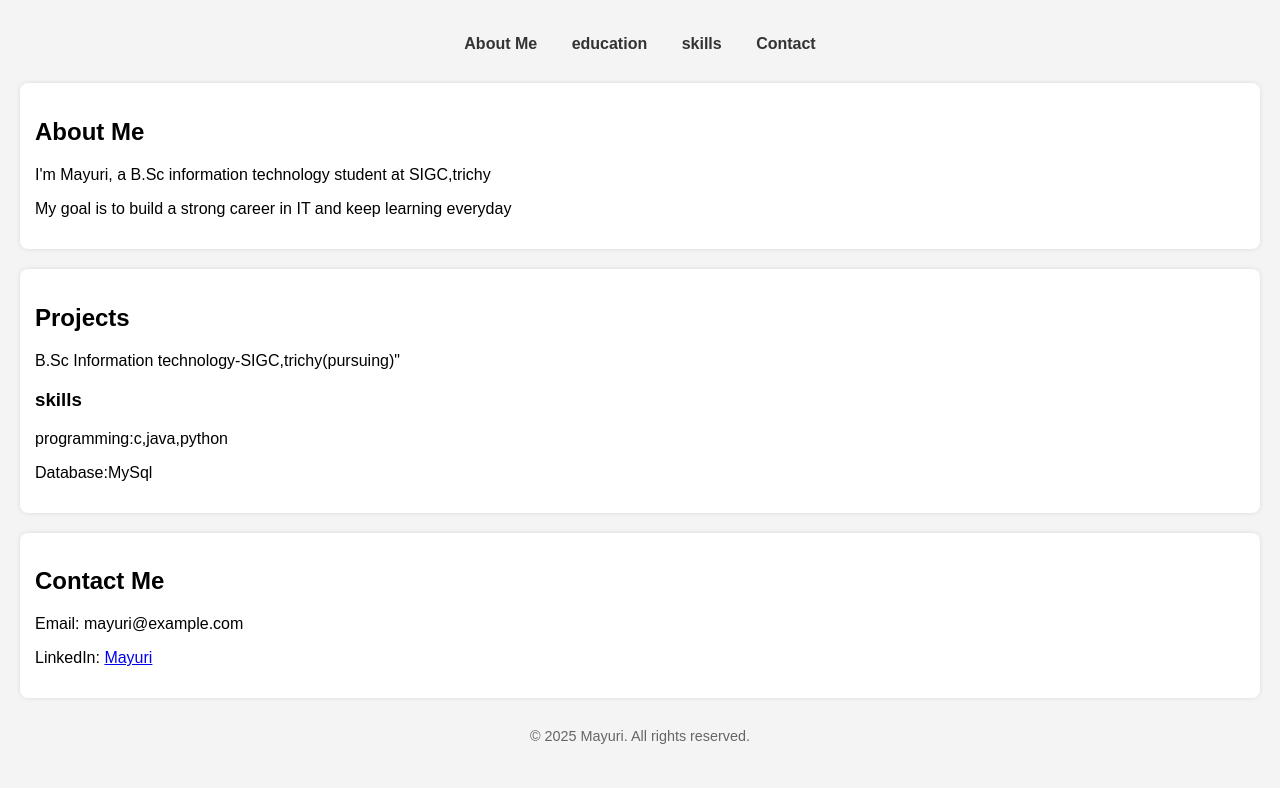
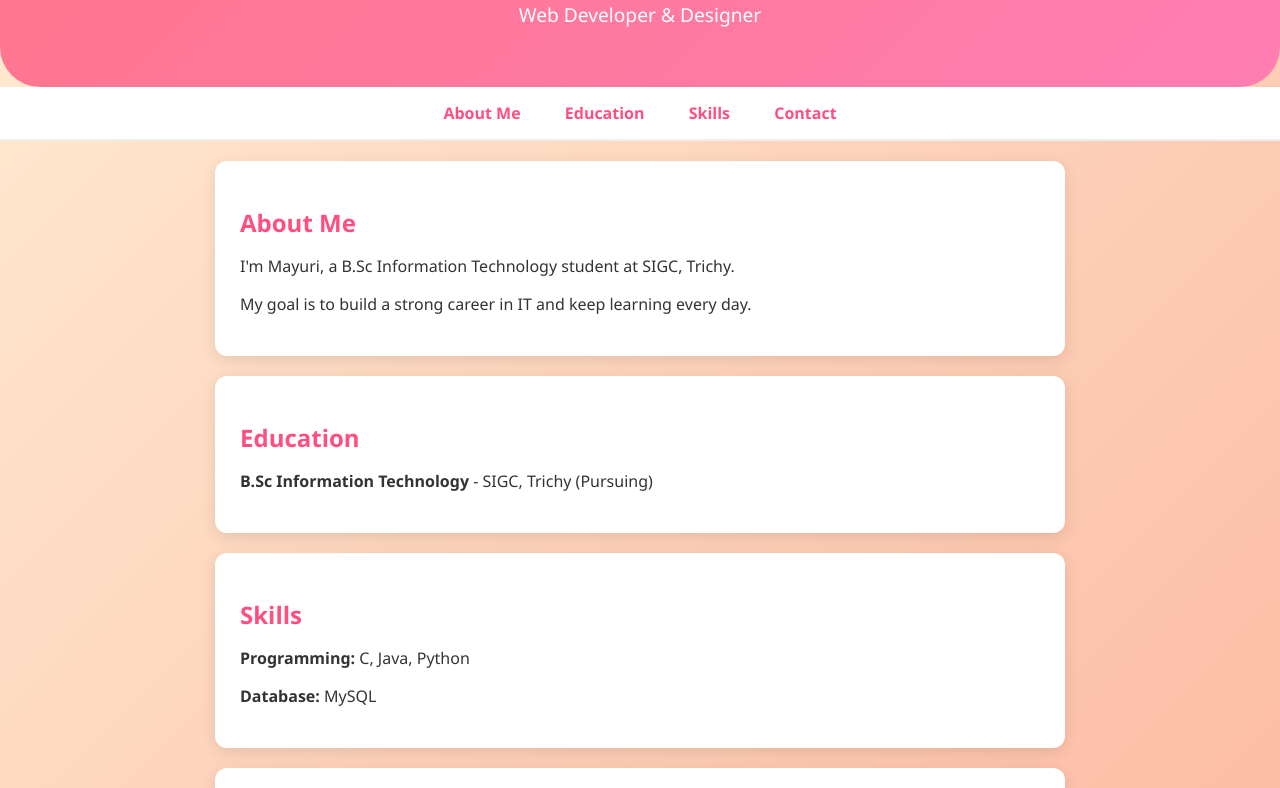
Before and after one commit to Mayuri-2006/cloudAssessment, a plain HTML site: page index.html in a window 1280 px wide. Shown: the part 113-901 px from the top of the page. Drawn offline with Linux system fonts and the light colour scheme.

Commit message:
Add files via upload

```diff
--- a/index.html
+++ b/index.html
@@ -3,49 +3,78 @@
 <head>
   <meta charset="UTF-8" />
   <meta name="viewport" content="width=device-width, initial-scale=1.0" />
-  <title>My Portfolio</title>
+  <title>Mayuri's Portfolio</title>
   <style>
-    /* Basic styling */
+    /* General styles */
     body {
-      font-family: Arial, sans-serif;
+      font-family: "Segoe UI", sans-serif;
       margin: 0;
-      padding: 20px;
-      background-color: #f4f4f4;
+      padding: 0;
+      background: linear-gradient(135deg, #ffecd2, #fcb69f);
+      color: #333;
     }
+
     header {
+      background: linear-gradient(135deg, #ff758c, #ff7eb3);
+      color: white;
       text-align: center;
-      padding-bottom: 20px;
+      padding: 40px 20px;
+      border-bottom-left-radius: 40px;
+      border-bottom-right-radius: 40px;
     }
-    h1 {
-      margin-bottom: 5px;
+    header h1 {
+      margin: 0;
+      font-size: 2.5rem;
     }
+    header p {
+      font-size: 1.2rem;
+    }
+
     nav {
-      margin-bottom: 30px;
       text-align: center;
+      background: #fff;
+      padding: 15px;
+      border-bottom: 2px solid #eee;
+      position: sticky;
+      top: 0;
+      z-index: 100;
     }
     nav a {
-      margin: 0 15px;
+      margin: 0 20px;
       text-decoration: none;
+      color: #ff4f81;
+      font-weight: bold;
+      transition: 0.3s;
+    }
+    nav a:hover {
       color: #333;
-      font-weight: bold;
     }
+
     section {
       background: white;
-      padding: 15px;
-      margin-bottom: 20px;
-      border-radius: 8px;
-      box-shadow: 0 0 5px rgba(0,0,0,0.1);
+      padding: 25px;
+      margin: 20px auto;
+      max-width: 800px;
+      border-radius: 12px;
+      box-shadow: 0 4px 15px rgba(0,0,0,0.1);
     }
-    .projects img {
-      width: 100%;
-      max-width: 300px;
-      border-radius: 5px;
+    section h2 {
+      color: #ff4f81;
+      margin-bottom: 15px;
     }
+
+    .skills p {
+      margin: 8px 0;
+    }
+
     footer {
       text-align: center;
-      font-size: 0.9em;
-      color: #666;
+      padding: 20px;
       margin-top: 30px;
+      background: #ff4f81;
+      color: white;
+      border-top-left-radius: 30px;
+      border-top-right-radius: 30px;
     }
   </style>
 </head>
@@ -58,33 +87,33 @@
 
 <nav>
   <a href="#about">About Me</a>
-  <a href="#education">education</a>
-  <a href="#skills">skills</a>
+  <a href="#education">Education</a>
+  <a href="#skills">Skills</a>
   <a href="#contact">Contact</a>
 </nav>
-</header>
+
 <section id="about">
   <h2>About Me</h2>
-  <p> I'm Mayuri, a B.Sc information technology student at SIGC,trichy
-    <p>My goal is to build a strong career in IT and keep learning everyday</p>
+  <p>I'm Mayuri, a B.Sc Information Technology student at SIGC, Trichy.</p>
+  <p>My goal is to build a strong career in IT and keep learning every day.</p>
 </section>
+
 <section id="education">
-  <h2>Projects</h2>
-  <div class="B.Sc Information technology-SIGC,trichy(pursuing)">
-    <h3></h3>
-  </p>B.Sc Information technology-SIGC,trichy(pursuing)"</p>
-    </div>
-    <div class="skills">
-    <h3>skills</h3>
-    <p>programming:c,java,python</p>
-    <p>Database:MySql
-  </div>
+  <h2>Education</h2>
+  <p><strong>B.Sc Information Technology</strong> - SIGC, Trichy (Pursuing)</p>
+</section>
+
+<section id="skills">
+  <h2>Skills</h2>
+  <p><strong>Programming:</strong> C, Java, Python</p>
+  <p><strong>Database:</strong> MySQL</p>
 </section>
 
 <section id="contact">
   <h2>Contact Me</h2>
-  <p>Email: mayuri@example.com</p>
-  <p>LinkedIn: <a href="https://linkedin.com/in/Mayuri" target="_blank">Mayuri</a></p>
+  <p><strong>Email:</strong> mayuri@example.com</p>
+  <p><strong>Phone:</strong> +91 98765 43210</p>
+  <p><strong>LinkedIn:</strong> <a href="https://linkedin.com/in/Mayuri" target="_blank">Mayuri</a></p>
 </section>
 
 <footer>
```
